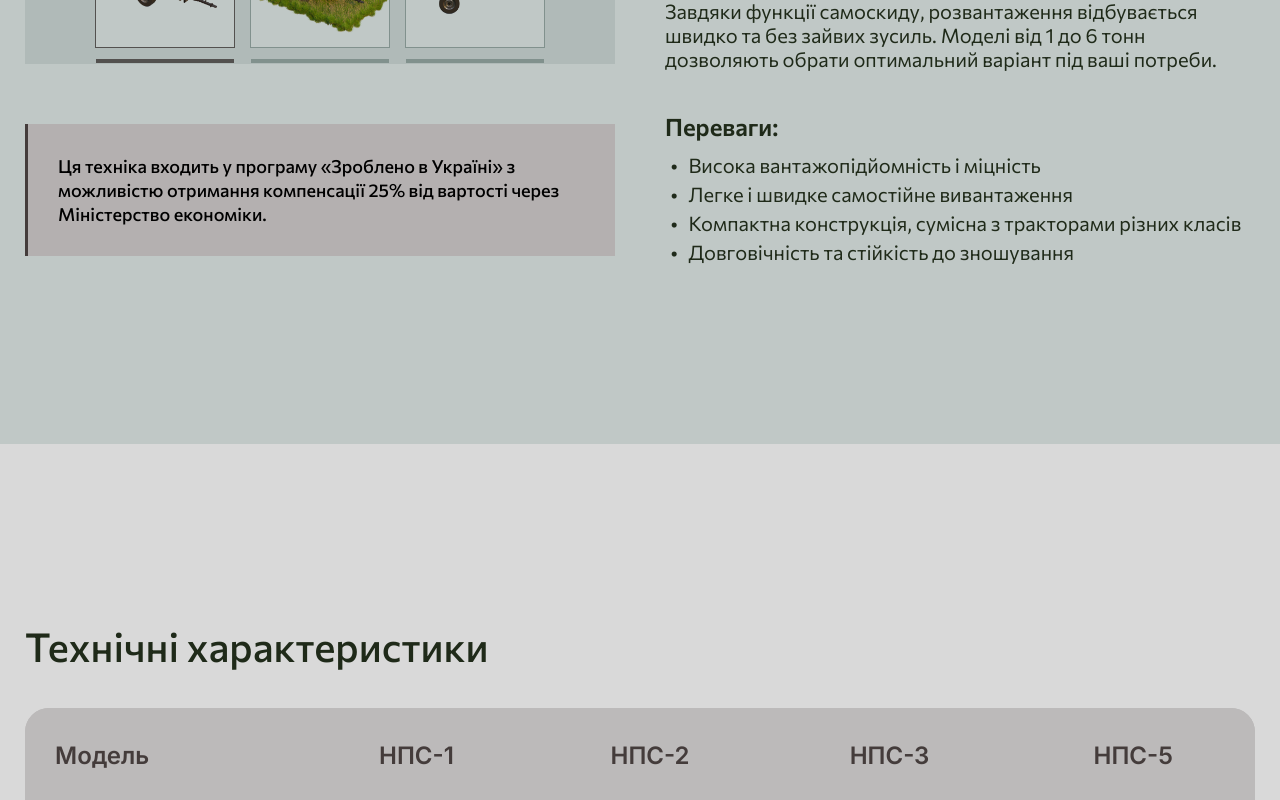
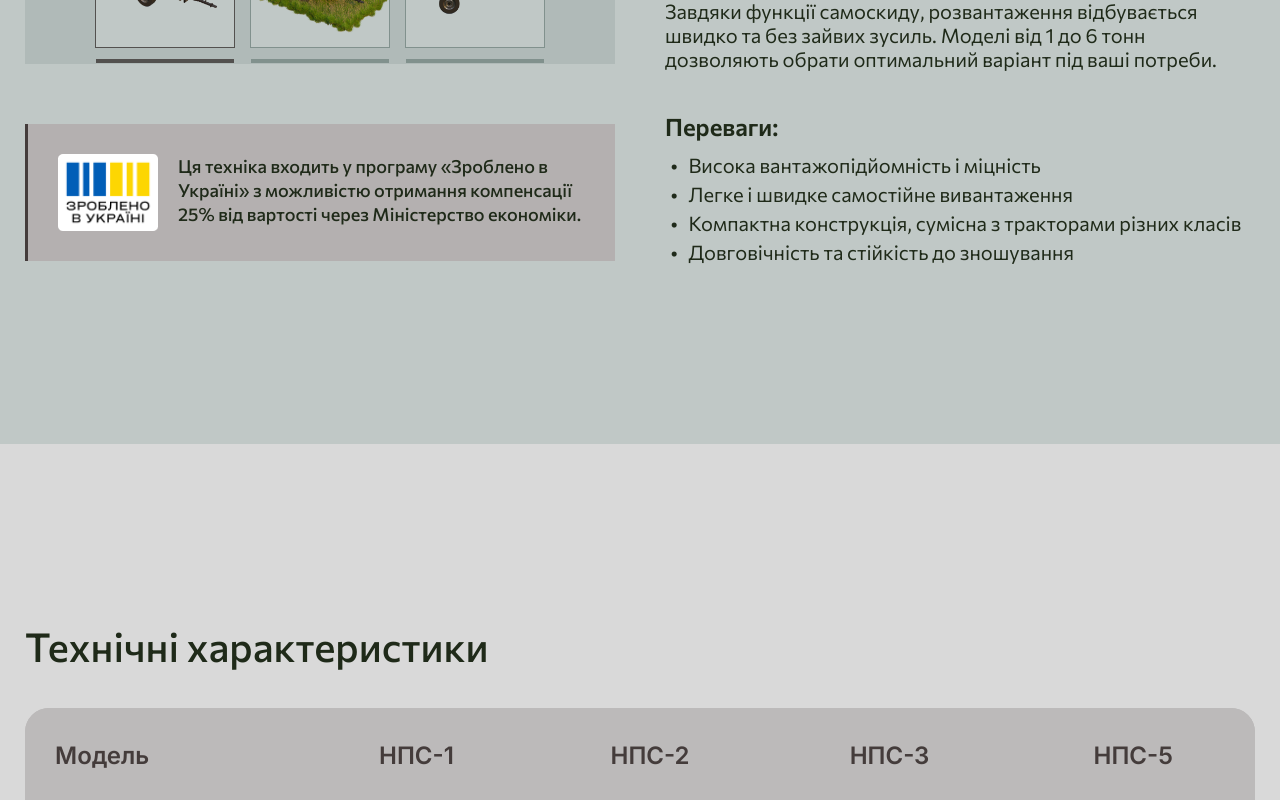
Before and after one commit to frontwebil/hylen, a Next.js app: page /hrebet-y-poli in a window 1280 px wide. Shown: the part 1580-2380 px from the top of the page. Built offline with nearby package versions, Linux system fonts and the light colour scheme.

Commit message:
add made in ukraine

```diff
--- a/src/Components/Products/ProductSections/ProductSections.tsx
+++ b/src/Components/Products/ProductSections/ProductSections.tsx
@@ -100,6 +100,7 @@ export function ProductSections({ productData }: { productData: ProductItem }) {
             {/* {width && width < 980 && modelCardsRow} */}
 
             <div className="product-slider-alert">
+              <Image src={'/icons/made-in-ukraine.png'} width={300} height={300} alt="Made in Ukraine" className="product-slider-alert-made-in-ukraine"/>
               <p>
                 Ця техніка входить у програму «Зроблено в Україні» з можливістю
                 отримання компенсації 25% від вартості через Міністерство
--- a/src/Components/Products/ProductSections/style.css
+++ b/src/Components/Products/ProductSections/style.css
@@ -126,6 +126,14 @@
   line-height: 24px;
   letter-spacing: 0%;
   padding: 30px 22px 30px 30px;
+  display: flex;
+  gap: 20px;
+  color: #1F2A19;
+}
+
+.product-slider-alert-made-in-ukraine{
+  max-width: 100px;
+
 }
 
 .product-right {
```
Also changed, not shown: public/icons/made-in-ukraine.png (added), public/icons/made-in-ukraine.webp (added).
